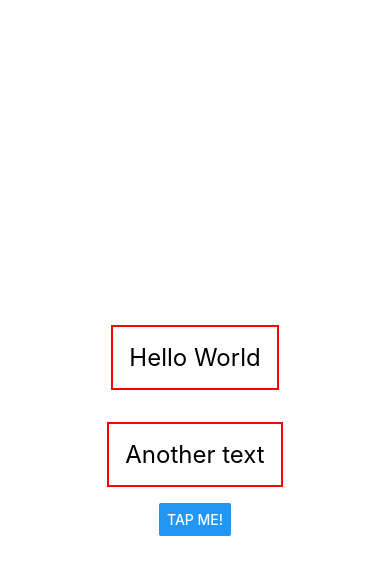
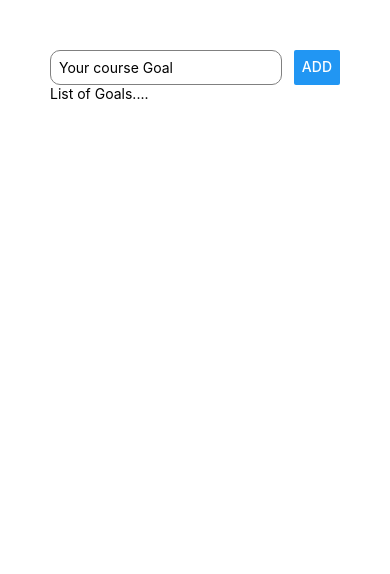
Before and after one commit to shyamtiwari02062001/Goal, a React Native app: screen / in a window 390 px wide. Shown: the top 574 px of the page. Built offline with nearby package versions, Linux system fonts and the light colour scheme.

Commit message:
applied flexbox

```diff
--- a/App.js
+++ b/App.js
@@ -1,28 +1,34 @@
 import React from 'react';
-import {View, Text, StyleSheet, Button} from 'react-native';
+import {View, TextInput, StyleSheet, Text, Button} from 'react-native';
 const App = () => {
   return (
-    <View style={styles.container}>
-      <Text style={styles.text}>Hello World</Text>
-      <Text style={styles.text}>Another text</Text>
-      <Button title="Tap me!" />
+    <View style={styles.appContainer}>
+      <View style={styles.inputContainer}>
+        <TextInput style={styles.textInput} placeholder="Your course Goal" />
+        <Button title="Add" />
+      </View>
+      <View>
+        <Text>List of Goals....</Text>
+      </View>
     </View>
   );
 };
 export default App;
 
 const styles = StyleSheet.create({
-  container: {
-    flex: 1,
-    justifyContent: 'center',
-    alignContent: 'center',
-    alignItems: 'center',
+  appContainer: {
+    padding: 50,
   },
-  text: {
-    fontSize: 24,
-    padding: 16,
-    borderColor: 'red',
-    borderWidth: 2,
-    margin: 16,
+  inputContainer: {
+    flexDirection: 'row',
+    justifyContent: 'space-between',
+  },
+  textInput: {
+    borderWidth: 1,
+    borderColor: 'grey',
+    width: '80%',
+    marginRight: 8,
+    padding: 8,
+    borderRadius: 10,
   },
 });
```
